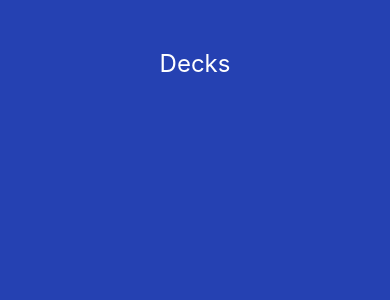
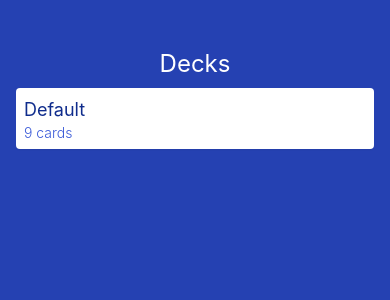
Before and after one commit to mbetim/drink-it, a React Native app: screen /Home in a window 390 px wide. Shown: the top 300 px of the page. Built offline with nearby package versions, Linux system fonts and the light colour scheme.

Commit message:
feat: list all decks saved

```diff
--- /dev/null
+++ b/src/components/DeckListItem.tsx
@@ -0,0 +1,17 @@
+import React from "react";
+import { Text, TouchableWithoutFeedback, View } from "react-native";
+import { Deck } from "../@types/Deck";
+
+interface DeckListItemProps {
+  deck: Deck;
+  onPress: () => void;
+}
+
+export const DeckListItem: React.FC<DeckListItemProps> = ({ deck, onPress }) => (
+  <TouchableWithoutFeedback onPress={onPress}>
+    <View className="rounded bg-white shadow-sm my-2 p-2">
+      <Text className="text-lg text-primary-dark">{deck.name}</Text>
+      <Text className="font-light text-primary-light">{deck.cards.length} cards</Text>
+    </View>
+  </TouchableWithoutFeedback>
+);
--- /dev/null
+++ b/src/hooks/useDecks.ts
@@ -0,0 +1,12 @@
+import AsyncStorage from "@react-native-async-storage/async-storage";
+import { useQuery } from "react-query";
+import { Deck } from "../@types/Deck";
+
+const fetchDecks = async (): Promise<Deck[]> => {
+  const decks = await AsyncStorage.getItem("decks");
+  return decks ? JSON.parse(decks) : [];
+};
+
+export const useDecks = () => {
+  return useQuery("decks", fetchDecks);
+};
--- a/src/screens/Decks.tsx
+++ b/src/screens/Decks.tsx
@@ -1,16 +1,27 @@
 import { NativeStackScreenProps } from "@react-navigation/native-stack";
 import Constants from "expo-constants";
 import React from "react";
-import { Text } from "react-native";
+import { FlatList, Text } from "react-native";
 import { RootStackParamList } from "../../App";
 import { Container } from "../components/Container";
+import { DeckListItem } from "../components/DeckListItem";
+import { useDecks } from "../hooks/useDecks";
 
 type DecksProps = NativeStackScreenProps<RootStackParamList, "Decks">;
 
 export const Decks: React.FC<DecksProps> = ({ navigation }) => {
+  const { data: decks } = useDecks();
+
   return (
     <Container style={{ paddingTop: Constants.statusBarHeight }}>
       <Text className="text-primary-contrast text-2xl text-center mt-8">Decks</Text>
+
+      <FlatList
+        data={decks}
+        renderItem={({ item }) => (
+          <DeckListItem deck={item} onPress={() => navigation.push("Game", { deck: item })} />
+        )}
+      />
     </Container>
   );
 };
```
